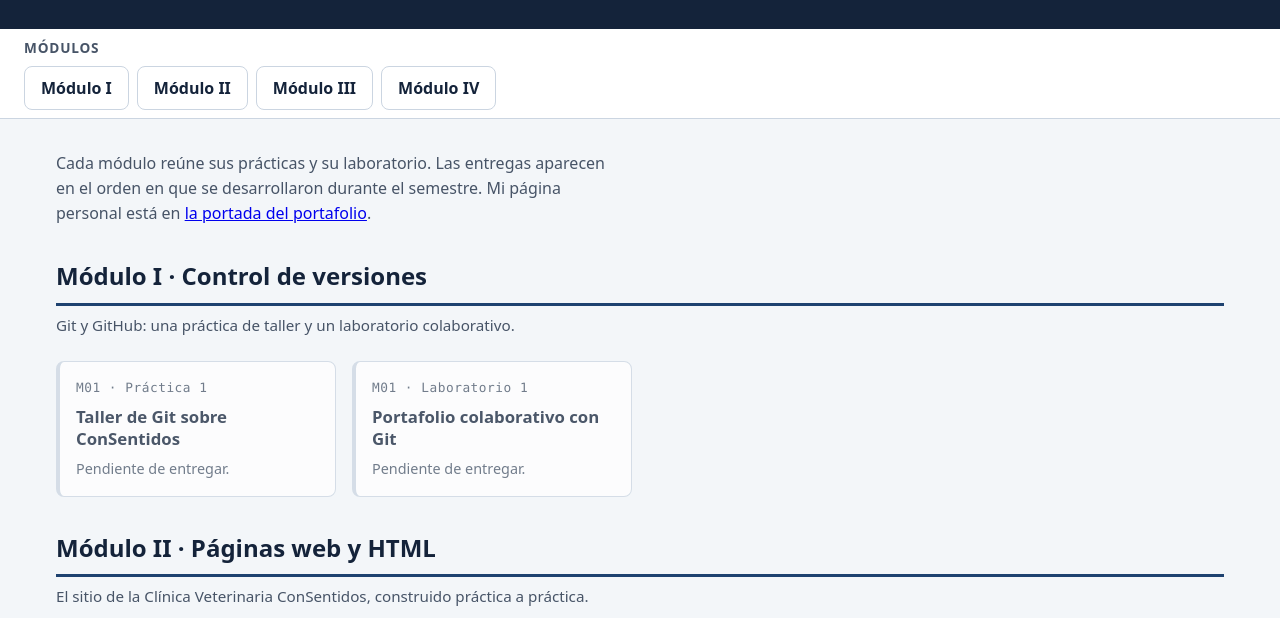
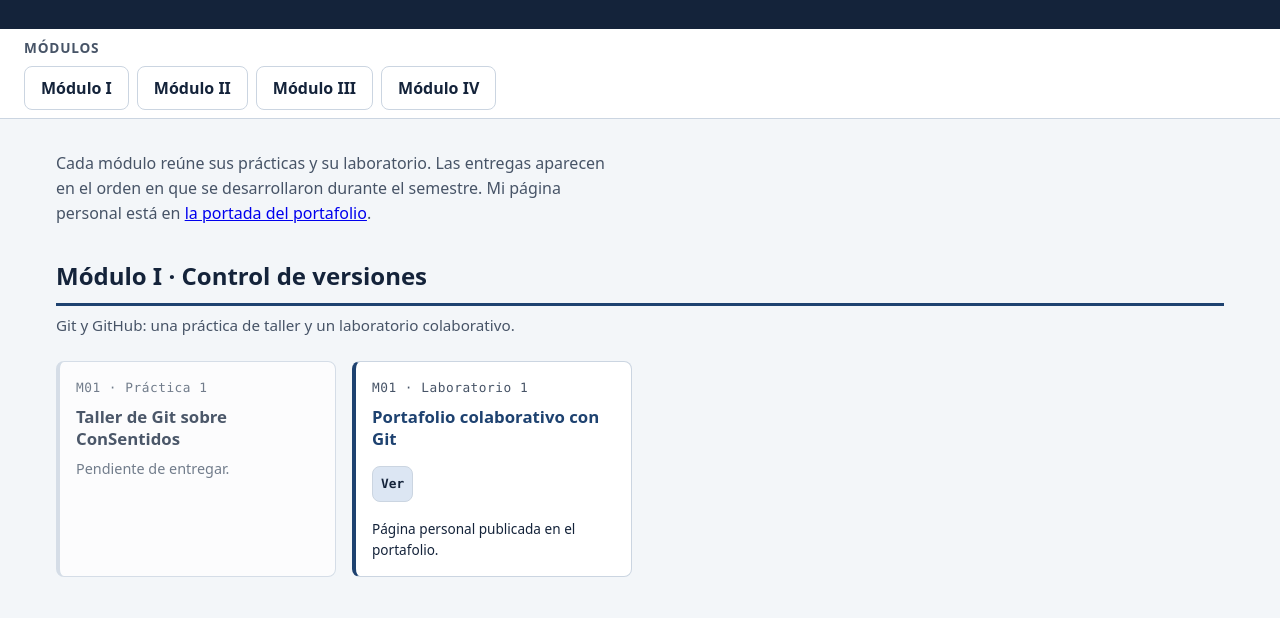
Before and after one commit to davidrodriguez20/2026ii-dsv-portafolio-4gs122-16-rodriguez-david, a plain HTML site: page docs/modulos/index.html in a window 1280 px wide. Shown: the part 112-730 px from the top of the page. Drawn offline with Linux system fonts and the light colour scheme.

Commit message:
se agrego lab 1 colab de git

```diff
--- a/docs/modulos/index.html
+++ b/docs/modulos/index.html
@@ -69,10 +69,13 @@
           </article>
         </li>
         <li>
-          <article class="pendiente">
-            <p class="codigo">M01 · Laboratorio 1</p>
-            <h3>Portafolio colaborativo con Git</h3>
-            <p class="aviso">Pendiente de entregar.</p>
+          <article>
+            <p class="codigo">M01 &middot; Laboratorio 1</p>
+            <h3><a href="../index.html">Portafolio colaborativo con Git</a></h3>
+            <ul class="entregas">
+              <li><a href="../index.html">Ver</a></li>
+            </ul>
+            <p class="repo">Página personal publicada en el portafolio.</p>
           </article>
         </li>
       </ul>
```
